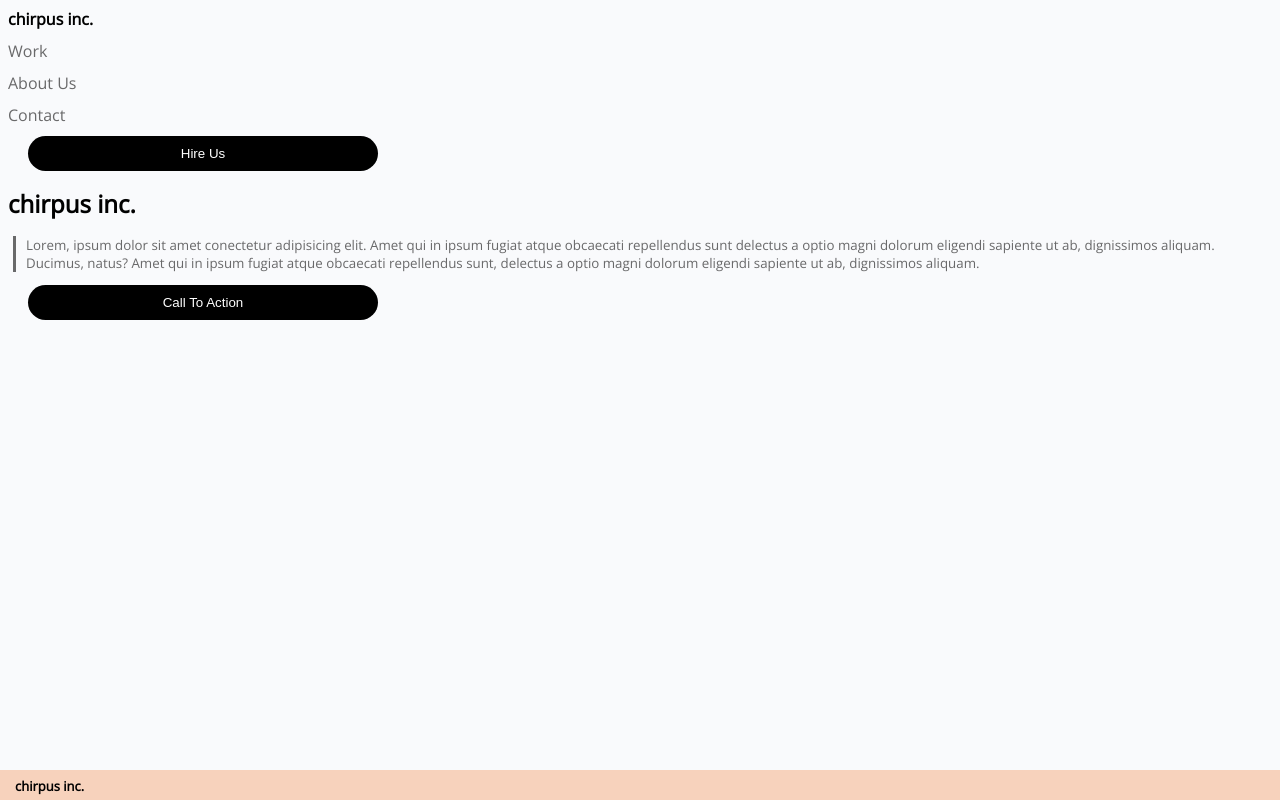
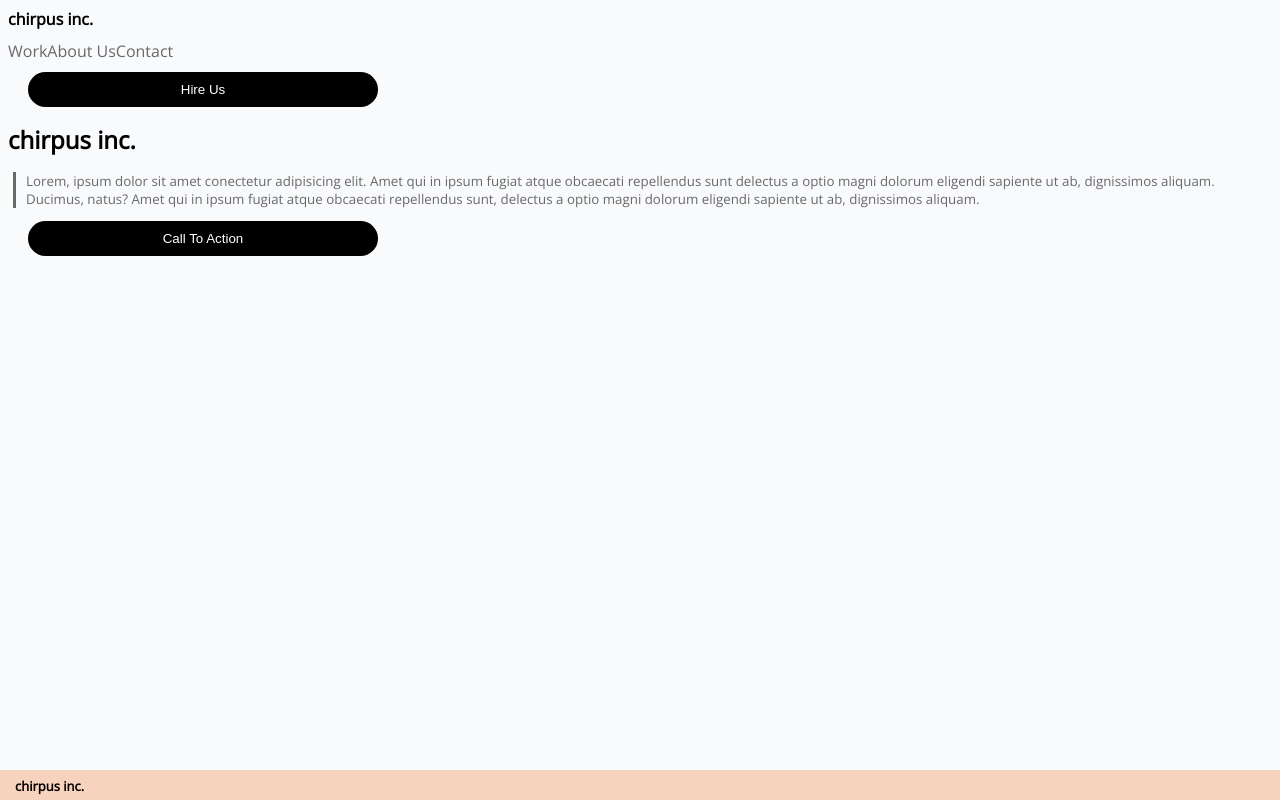
Before and after one commit to jpeysakhova17/HTML-CSS-Lab-, a plain HTML site: page index.html in a window 1280 px wide. Drawn offline with nearby package versions, Linux system fonts and the light colour scheme.

Commit message:
changed nav to row in desktop

```diff
--- a/index.html
+++ b/index.html
@@ -3,7 +3,7 @@
 <head>
     <meta charset="UTF-8">
     <meta http-equiv="X-UA-Compatible" content="IE=edge">
-    <meta name="viewport" content="width=device-width, initial-scale=1" />
+    <meta name="viewport" content="width=device-width, initial-scale=1"/>
     <title>Document</title>
     <link href="https://fonts.googleapis.com/css2?family=Open+Sans:wght@300&display=swap" rel="stylesheet">
     <link rel="preconnect" href="https://fonts.gstatic.com">
@@ -12,9 +12,11 @@
 </head>
 <body>
    <header> <strong> chirpus inc. </strong> </header>
-   <a>Work</a>
-   <a>About Us</a>
-   <a>Contact</a>
+   <div id="navigation">
+       <a>Work</a>
+       <a>About Us</a>
+       <a>Contact</a>
+    </div>
    <button> Hire Us </button>
    <h1>chirpus inc.</h1>
    <p>Lorem, ipsum dolor sit amet conectetur adipisicing elit. Amet qui in ipsum fugiat atque obcaecati repellendus sunt delectus a optio magni dolorum eligendi sapiente ut ab, dignissimos aliquam. Ducimus, natus? Amet qui in ipsum fugiat atque obcaecati repellendus sunt, delectus a optio magni dolorum eligendi sapiente ut ab, dignissimos aliquam.</p>
--- a/style.css
+++ b/style.css
@@ -76,12 +76,17 @@ nav {
 
 @media screen and (min-width: 768px) {
 
-    a {
-        display: block;
+    #navigation {
+        display: flex;
         flex-direction: row;
-        margin-bottom: 10px;
         font-weight: 100;
         color: #69696a;
         text-decoration: none;
+    }
 
+    .dot1 {
+        color:  rgba(247, 136, 167, 0.6);
+        width: 50px;
+        height: 50px;
+    }
 }
```
